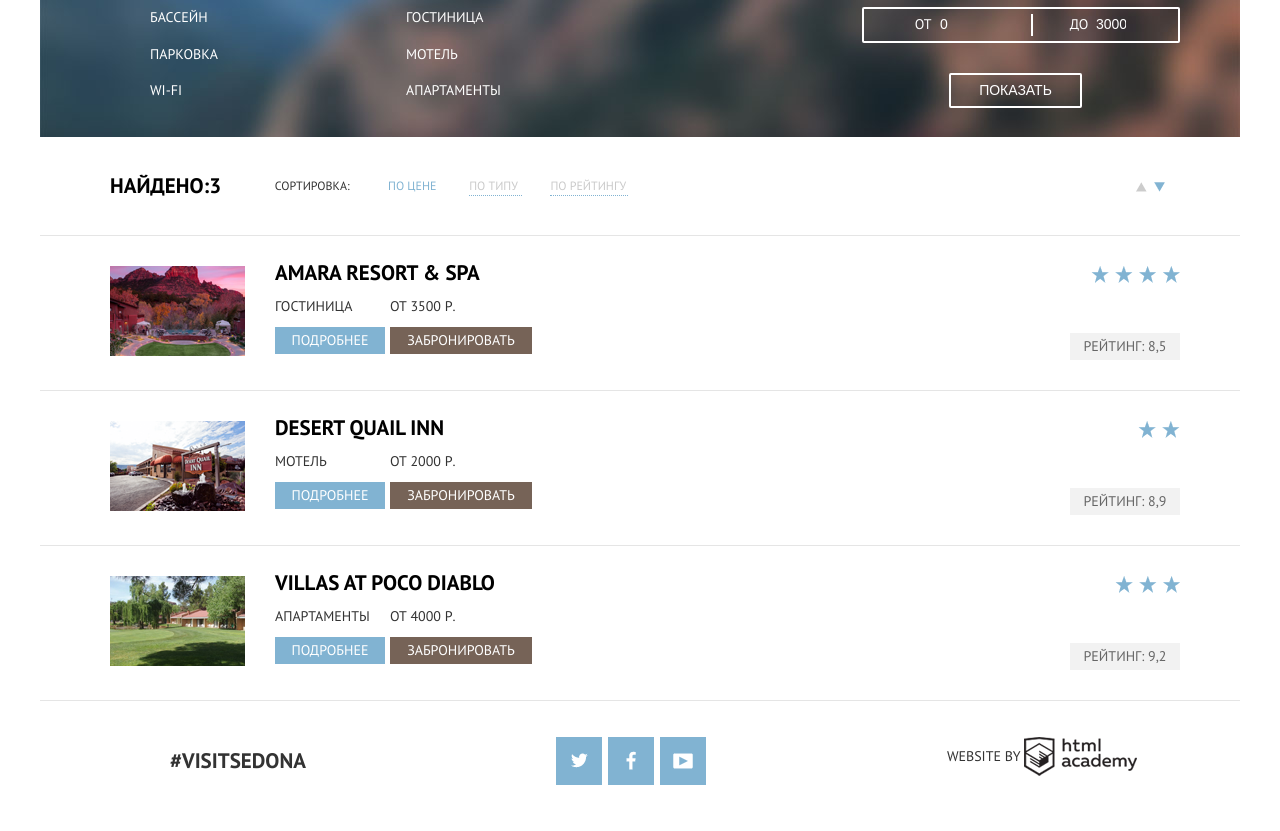
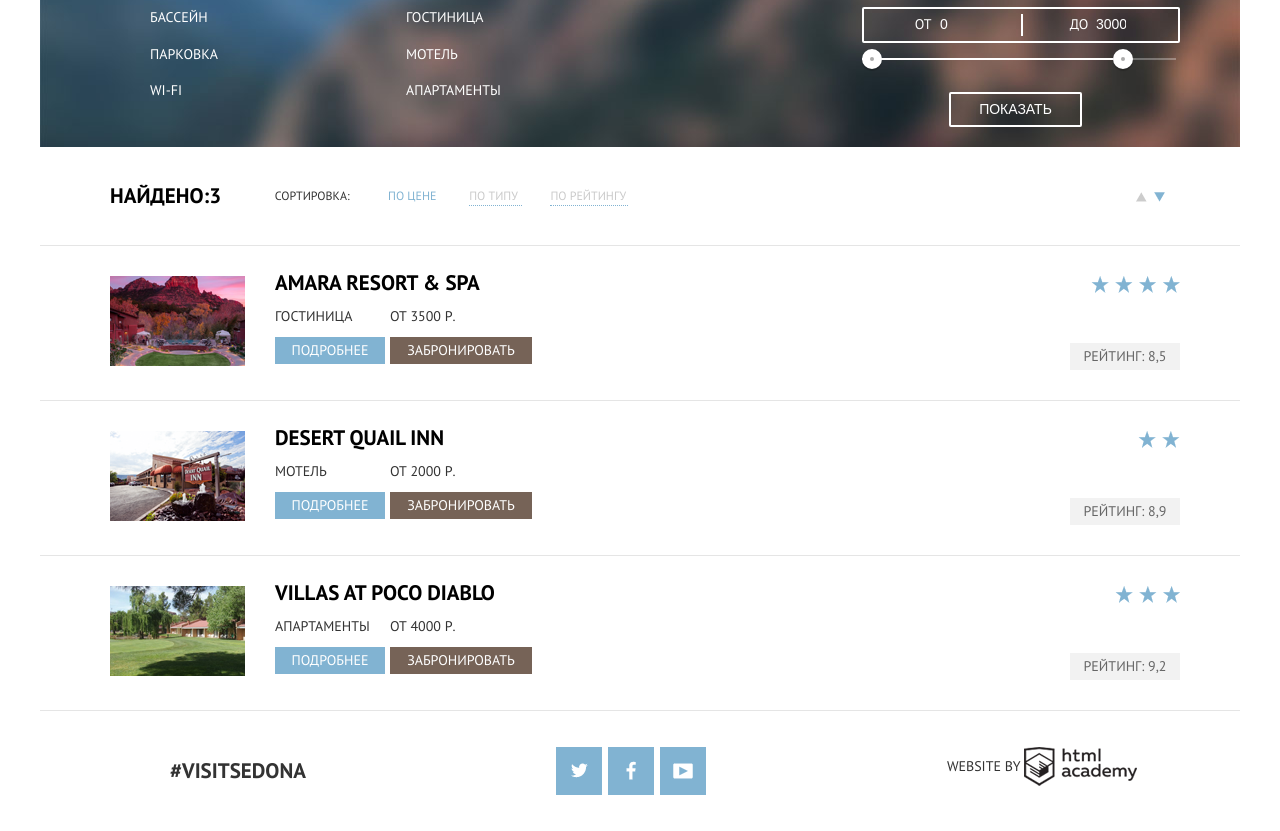
Before and after one commit to PolyakovaIra/136711-sedona, a plain HTML site: page hotels.html in a window 1280 px wide. Shown: the part 111-942 px from the top of the page. Drawn offline with Linux system fonts and the light colour scheme.

Commit message:
декоративные элементы

```diff
--- a/css/style.css
+++ b/css/style.css
@@ -22,6 +22,7 @@
   left: 50%;
   margin-top:0px;
   margin-left: -77px;
+  cursor: pointer;
 }
 .main-menu-list{
   margin:0;
@@ -59,7 +60,7 @@
 .link:nth-child(2){
   margin-right: 20%;
 }
-.link-hotel:link{
+.link .link-hotel{
   color:#766357;
 }
 .link-hotel:hover{
@@ -282,6 +283,7 @@
 }
 .input-data:hover{
   background: #ebebeb;
+  border: 2px solid #ebebeb;
 }
 .input-data:focus{
   border: 2px solid #e5e5e5;
@@ -532,7 +534,7 @@
   padding-top: 5px;
   padding-bottom: 5px;
   margin-left: 11px;
-  margin-bottom: 30px;
+  margin-bottom: 15px;
   border: 2px solid #ffffff;
   font-size: 0;
   border-radius: 2px;
@@ -540,7 +542,7 @@
 .cost::before{
   position: absolute;
   top: 15px;
-  left:157px;
+  left:147px;
   display:block;
   content:"";
   width: 22px;
@@ -569,6 +571,42 @@
   border: none;
   outline: none;
   color: #ffffff;
+  cursor: pointer;
+}
+.range-controls{
+  position: relative;
+  width: 314px;
+  margin-left: 11px;
+  margin-bottom: 32px;
+}
+.range-controls .scale{
+  height: 2px;
+  background: rgba(255, 255, 255, 0.3);
+}
+.range-controls .bar {
+  width: 80%;
+  height: 2px;
+  background: #ffffff;
+}
+.range-toggle{
+  position: absolute;
+  top: -9px;
+  width: 4px;
+  height: 4px;
+  background: #ababab;
+  border: 8px solid #ffffff;
+  border-radius: 50%;
+  box-shadow: 0 2px 1px 0 rgba(0, 1, 1, 0.2);
+  cursor: pointer;
+}
+.range-toggle:hover{
+  background: #1c4f80;
+}
+.range-toggle-min{
+  left:0;
+}
+.range-toggle-max{
+  left: 80%;
 }
 .button-result{
   display: block;
@@ -586,6 +624,7 @@
   color:#ffffff;
   text-align: center;
   vertical-align: middle;
+  cursor: pointer;
 }
 .button-result:hover{
   background-color: #ffffff;
--- a/hotels.html
+++ b/hotels.html
@@ -12,7 +12,7 @@
     <div class="container">
       <header class="header">
         <div class="logo">
-          <img src="img/logo.png">
+          <a href="index.html"><img src="img/logo.png" alt="logo"></a>
         </div>
         <div class="main-menu">
           <ul class="main-menu-list clearfix">
@@ -68,10 +68,12 @@
                   <input id="cost-value" type="text" value="3000" class="input-value">
                 </div>
               </div>
-              <div class="scale">
-                <div class="range"></div>
-                <div class="circle"></div>
-                <div class="circle"></div>
+              <div class="range-controls">
+                <div class="scale">
+                  <div class="bar"></div>
+                </div>
+                <div class="range-toggle range-toggle-min"></div>
+                <div class="range-toggle range-toggle-max"></div>
               </div>
               <input class="button-result" type="submit" value="показать">
             </div>
```
Also changed, not shown: index.html (+1 -1 lines).
